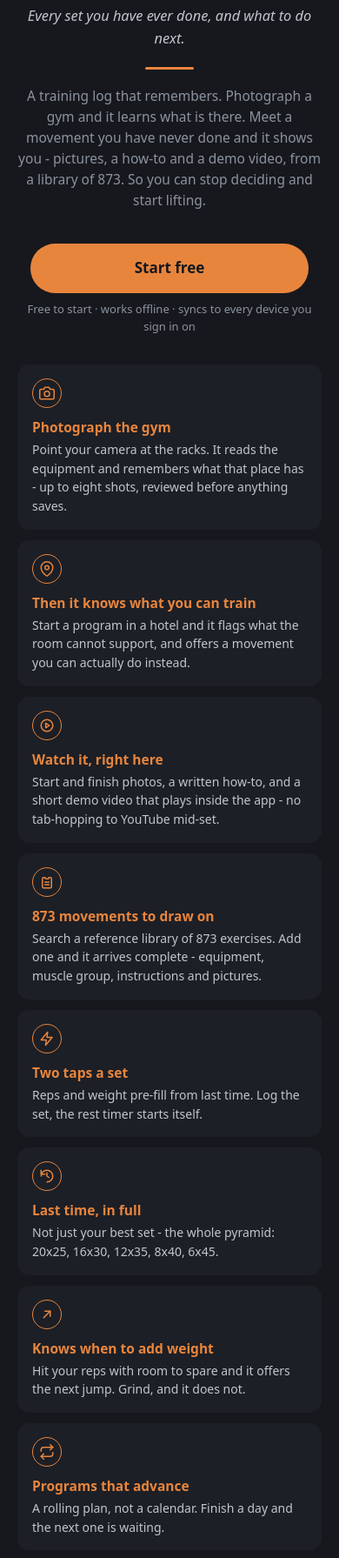
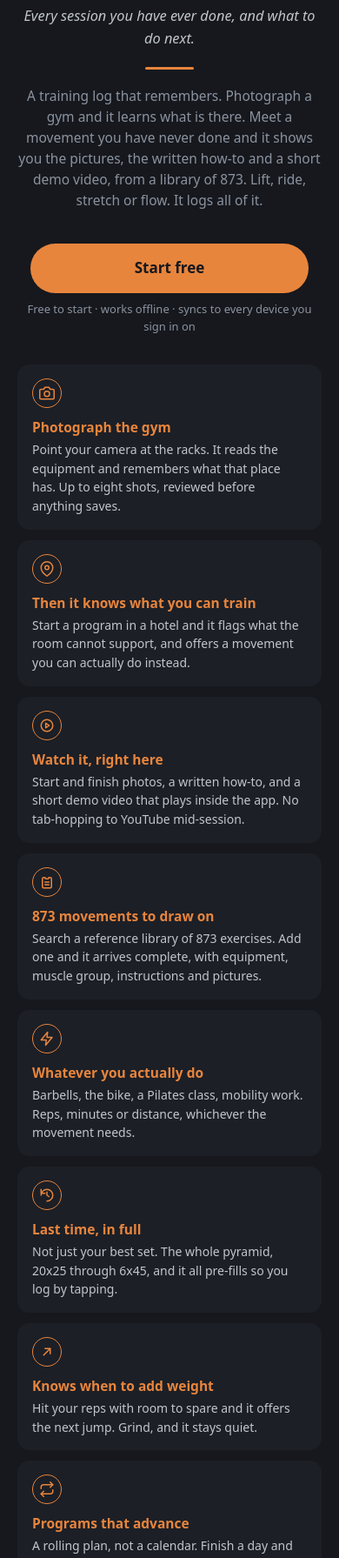
Before and after one commit to cgramlich/fitnesscaptain-app, a website: page welcome.html in a window 390 px wide. Shown: the part 182-1973 px from the top of the page at 87% size. Drawn offline with Linux system fonts and the light colour scheme.

Commit message:
Promo copy: not just lifting, and no dash habit
Three notes from Chris on the promo.

'TWO TAPS A SET DOESN'T MAKE SENSE TO ME.' Fair. It described a mechanic
nobody has met yet, and 'a set' presumes barbells. Replaced with 'Whatever
you actually do', which says what the app covers. The pre-fill claim it was
really making moved into 'Last time, in full', where the example already
demonstrates it.

'IT ISN'T ONLY WEIGHTLIFTING.' Correct, and the copy read as if it were,
while the app has logged cardio in minutes and distance and mobility in
reps since v0.43.0. Tagline moved from 'every set' to 'every session'. The
intro now ends 'Lift, ride, stretch or flow. It logs all of it.' A tile
names barbells, the bike, a Pilates class and mobility work explicitly.

'DON'T USE EM DASHES.' There were none, but 14 spaced hyphens across the
two files doing the same job, which is the same tell. All rewritten as
sentences. The only one left is inside a CSS comment.

Both files and the PDF re-rendered.

Co-Authored-By: Claude Fable 5 <noreply@anthropic.com>

```diff
--- a/welcome.html
+++ b/welcome.html
@@ -3,7 +3,7 @@
 <head>
 <meta charset="utf-8">
 <meta name="viewport" content="width=device-width,initial-scale=1,viewport-fit=cover">
-<title>FitnessCaptain - Every set you have ever done, and what to do next.</title>
+<title>FitnessCaptain: every session you have ever done, and what to do next.</title>
 <meta name="description" content="A training log that remembers what you lifted last time, what equipment is at the gym you walked into, and how to show you a movement you have never done.">
 <meta name="theme-color" content="#16181d">
 <link rel="icon" href="favicon.svg" type="image/svg+xml">
@@ -12,7 +12,7 @@
 <!-- Open Graph, so a pasted link in a message renders as a card rather than
      a bare URL. Same reasoning as MenuCaptain's welcome page. -->
 <meta property="og:title" content="FitnessCaptain">
-<meta property="og:description" content="Every set you have ever done, and what to do next.">
+<meta property="og:description" content="Every session you have ever done, and what to do next.">
 <meta property="og:type" content="website">
 <meta property="og:url" content="https://fitnesscaptain.com/welcome.html">
 
@@ -73,11 +73,12 @@ body{background:var(--bg);color:var(--ink);
       <line x1="15" y1="28" x2="41" y2="28"/>
     </svg>
     <h1 class="wordmark">Fitness<span class="a">Captain</span></h1>
-    <p class="tagline">Every set you have ever done, and what to do next.</p>
+    <p class="tagline">Every session you have ever done, and what to do next.</p>
     <div class="rule"></div>
     <p class="intro">A training log that remembers. Photograph a gym and it learns what is
-      there. Meet a movement you have never done and it shows you - pictures, a how-to
-      and a demo video, from a library of 873. So you can stop deciding and start lifting.</p>
+      there. Meet a movement you have never done and it shows you the pictures, the
+      written how-to and a short demo video, from a library of 873. Lift, ride, stretch
+      or flow. It logs all of it.</p>
   </div>
 
   <a class="cta" href="./?signup=1">Start free</a>
@@ -86,7 +87,8 @@ body{background:var(--bg);color:var(--ink);
   <div class="grid">
     <div class="card"><div class="ic"><svg viewBox="0 0 24 24"><path d="M23 19a2 2 0 0 1-2 2H3a2 2 0 0 1-2-2V8a2 2 0 0 1 2-2h4l2-3h6l2 3h4a2 2 0 0 1 2 2z"/><circle cx="12" cy="13" r="4"/></svg></div>
       <div class="ct">Photograph the gym</div>
-      <div class="cd">Point your camera at the racks. It reads the equipment and remembers what that place has - up to eight shots, reviewed before anything saves.</div></div>
+      <div class="cd">Point your camera at the racks. It reads the equipment and remembers what
+        that place has. Up to eight shots, reviewed before anything saves.</div></div>
 
     <div class="card"><div class="ic"><svg viewBox="0 0 24 24"><path d="M21 10c0 7-9 13-9 13s-9-6-9-13a9 9 0 0 1 18 0z"/><circle cx="12" cy="10" r="3"/></svg></div>
       <div class="ct">Then it knows what you can train</div>
@@ -94,23 +96,28 @@ body{background:var(--bg);color:var(--ink);
 
     <div class="card"><div class="ic"><svg viewBox="0 0 24 24"><circle cx="12" cy="12" r="9"/><path d="M10.2 8.4l5.4 3.6-5.4 3.6z"/></svg></div>
       <div class="ct">Watch it, right here</div>
-      <div class="cd">Start and finish photos, a written how-to, and a short demo video that plays inside the app - no tab-hopping to YouTube mid-set.</div></div>
+      <div class="cd">Start and finish photos, a written how-to, and a short demo video that
+        plays inside the app. No tab-hopping to YouTube mid-session.</div></div>
 
     <div class="card"><div class="ic"><svg viewBox="0 0 24 24"><path d="M9 5H7a2 2 0 0 0-2 2v12a2 2 0 0 0 2 2h10a2 2 0 0 0 2-2V7a2 2 0 0 0-2-2h-2"/><path d="M9 5a2 2 0 0 0 2 2h2a2 2 0 0 0 2-2"/><path d="M9 12h6"/><path d="M9 16h6"/></svg></div>
       <div class="ct">873 movements to draw on</div>
-      <div class="cd">Search a reference library of 873 exercises. Add one and it arrives complete - equipment, muscle group, instructions and pictures.</div></div>
+      <div class="cd">Search a reference library of 873 exercises. Add one and it arrives
+        complete, with equipment, muscle group, instructions and pictures.</div></div>
 
     <div class="card"><div class="ic"><svg viewBox="0 0 24 24"><path d="M13 2 3 14h8l-1 8 10-12h-8z"/></svg></div>
-      <div class="ct">Two taps a set</div>
-      <div class="cd">Reps and weight pre-fill from last time. Log the set, the rest timer starts itself.</div></div>
+      <div class="ct">Whatever you actually do</div>
+      <div class="cd">Barbells, the bike, a Pilates class, mobility work. Reps, minutes or distance,
+        whichever the movement needs.</div></div>
 
     <div class="card"><div class="ic"><svg viewBox="0 0 24 24"><path d="M12 21a9 9 0 1 0-9-9"/><path d="M3 3v6h6"/><path d="M12 7v5l3 2"/></svg></div>
       <div class="ct">Last time, in full</div>
-      <div class="cd">Not just your best set - the whole pyramid: 20x25, 16x30, 12x35, 8x40, 6x45.</div></div>
+      <div class="cd">Not just your best set. The whole pyramid, 20x25 through 6x45, and it all
+        pre-fills so you log by tapping.</div></div>
 
     <div class="card"><div class="ic"><svg viewBox="0 0 24 24"><path d="M7 17 17 7"/><path d="M9 7h8v8"/></svg></div>
       <div class="ct">Knows when to add weight</div>
-      <div class="cd">Hit your reps with room to spare and it offers the next jump. Grind, and it does not.</div></div>
+      <div class="cd">Hit your reps with room to spare and it offers the next jump. Grind, and
+        it stays quiet.</div></div>
 
     <div class="card"><div class="ic"><svg viewBox="0 0 24 24"><path d="M17 1l4 4-4 4"/><path d="M3 11V9a4 4 0 0 1 4-4h14"/><path d="M7 23l-4-4 4-4"/><path d="M21 13v2a4 4 0 0 1-4 4H3"/></svg></div>
       <div class="ct">Programs that advance</div>
@@ -118,15 +125,18 @@ body{background:var(--bg);color:var(--ink);
 
     <div class="card"><div class="ic"><svg viewBox="0 0 24 24"><path d="M12 3l1.7 4.8L18.5 9.5l-4.8 1.7L12 16l-1.7-4.8L5.5 9.5l4.8-1.7z"/></svg></div>
       <div class="ct">Build me a week</div>
-      <div class="cd">Minutes, days, goals and your gym in - a designed program out, yours to edit.</div></div>
+      <div class="cd">Tell it your minutes, days, goals and gym. It designs the week and you
+        edit whatever you disagree with.</div></div>
 
     <div class="card"><div class="ic"><svg viewBox="0 0 24 24"><path d="M4 4v16h16"/><path d="M8 16l3-5 3 3 5-8"/></svg></div>
       <div class="ct">Bring your history</div>
-      <div class="cd">Paste years of training from anywhere. It reads the sets, the fails, the machine settings.</div></div>
+      <div class="cd">Paste years of training from anywhere. It reads the sets, the fails and
+        the machine settings.</div></div>
 
     <div class="card"><div class="ic"><svg viewBox="0 0 24 24"><path d="M18 20V10"/><path d="M12 20V4"/><path d="M6 20v-6"/></svg></div>
       <div class="ct">Weekly read</div>
-      <div class="cd">What moved, what stalled, one change for next week - grounded in your numbers.</div></div>
+      <div class="cd">What moved, what stalled, and one change for next week, grounded in
+        your own numbers.</div></div>
 
     <div class="card"><div class="ic"><svg viewBox="0 0 24 24"><path d="M12 3v18"/><path d="M5 8h14"/><path d="M5 8 2 15h6z"/><path d="M19 8l-3 7h6z"/></svg></div>
       <div class="ct">Weight, honestly</div>
```
